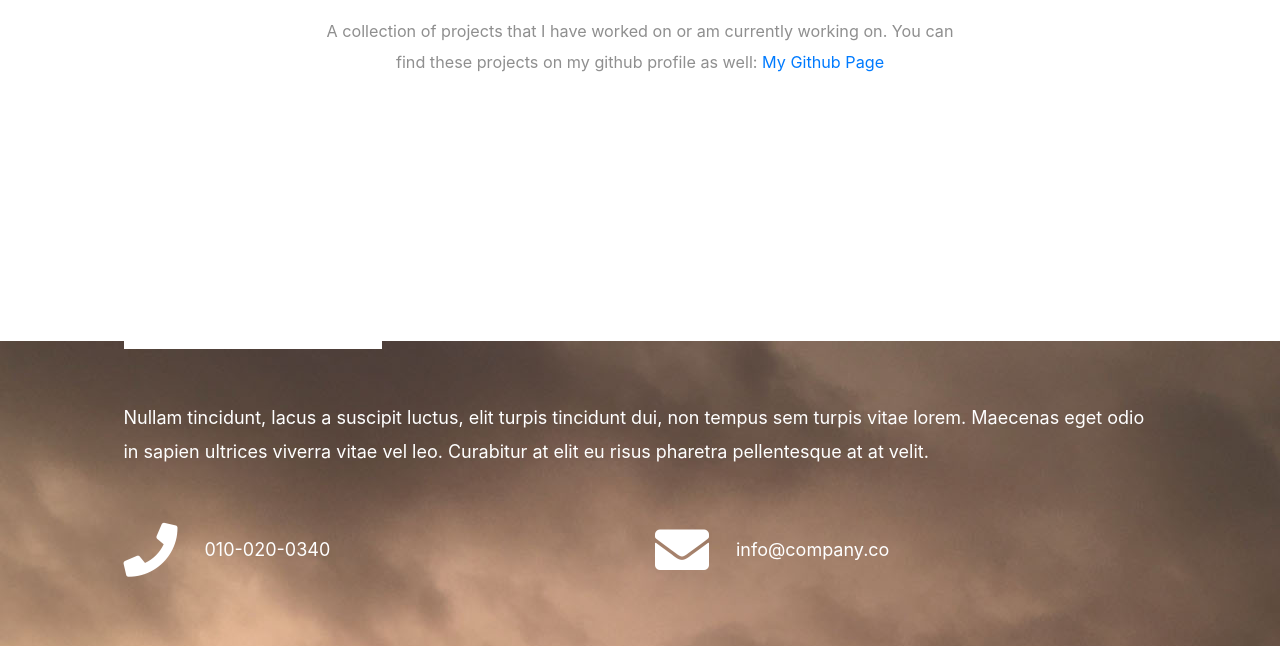
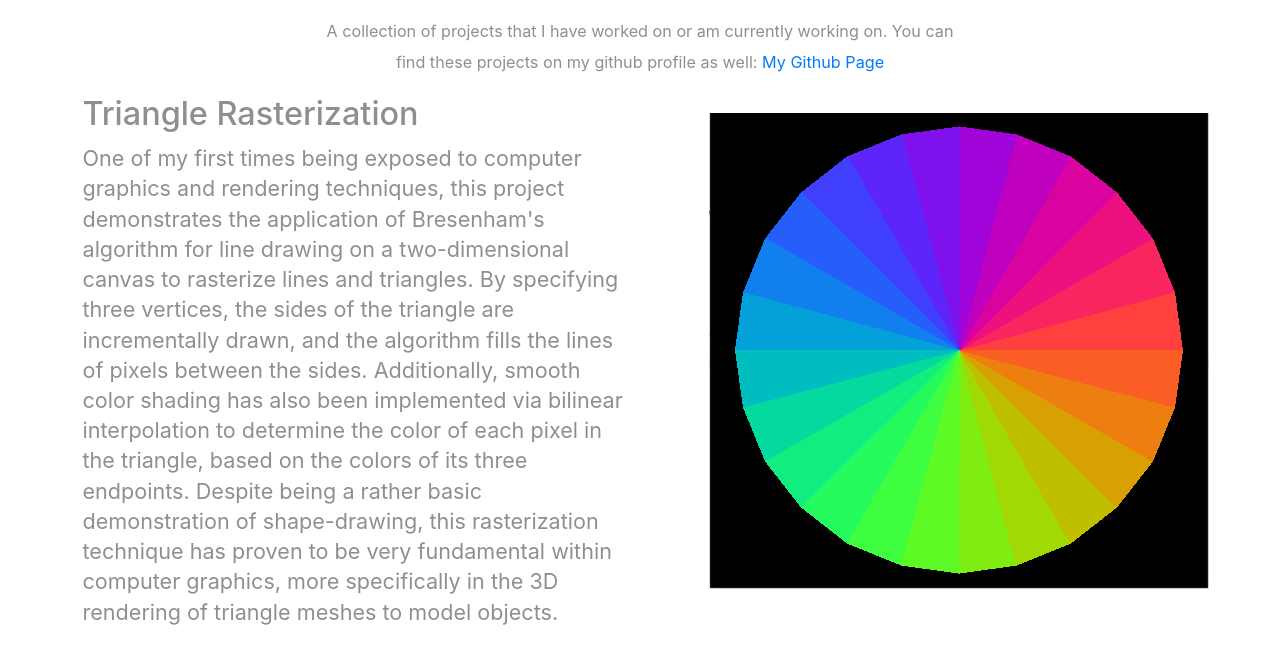
Before and after one commit to jeffreyli211/My-Website, a plain HTML site: page index.html in a window 1280 px wide. Shown: the part 2066-2712 px from the top of the page. Drawn offline with Linux system fonts and the light colour scheme.

Commit message:
Added Projects section; added Triangle Rasterization Project

```diff
--- a/css/templatemo-style.css
+++ b/css/templatemo-style.css
@@ -222,6 +222,11 @@ a:focus {
 .tm-section-title {
   font-size: 2.6rem;
   font-weight: normal;
+}
+
+.tm-subsection-title {
+  font-size: 1.8rem;
+  color: #8f8f8f;
 }
 
 .tm-intro-text {
--- a/index.html
+++ b/index.html
@@ -4,7 +4,7 @@
     <meta charset="UTF-8" />
     <meta name="viewport" content="width=device-width, initial-scale=1.0" />
     <meta http-equiv="X-UA-Compatible" content="ie=edge" />
-    <title>Jeffrey Li</title>
+    <title>Jeffrey Li's Portfolio Website</title>
     <link rel="stylesheet" href="fontawesome-5.5/css/all.min.css" />
     <link rel="stylesheet" href="css/bootstrap.min.css" />
     <link rel="stylesheet" href="css/templatemo-style.css" />
@@ -152,6 +152,29 @@
               </p>
           </div>
         </div>
+
+        <div class="row">
+          <div class="col-lg-6">
+            <div class="tm-intro-text-container">
+              <h2 class="tm-text-primary mx-auto tm-subsection-title">Triangle Rasterization</h2>
+              <p class="mb-4 tm-intro-text">
+                One of my first times being exposed to computer graphics and rendering techniques,
+                this project demonstrates the application of Bresenham's algorithm for line drawing
+                on a two-dimensional canvas to rasterize lines and triangles. By specifying three
+                vertices, the sides of the triangle are incrementally drawn, and the algorithm fills
+                the lines of pixels between the sides. Additionally, smooth color shading has also
+                been implemented via bilinear interpolation to determine the color of each pixel in
+                the triangle, based on the colors of its three endpoints. Despite being a rather
+                basic demonstration of shape-drawing, this rasterization technique has proven to be
+                very fundamental within computer graphics, more specifically in the 3D rendering of
+                triangle meshes to model objects.
+              </p>
+            </div>
+          </div>
+          <div class="col-lg-6 text-center mt-3">
+            <img src="img/Triangle_Raster_1.PNG" alt="Image" class="img-fluid tm-intro-img" />
+          </div>
+        </div>
         <!---
         <div class="row">
             <div class="col-12">
```
Also changed, not shown: img/Triangle_Raster_1.PNG (added).
